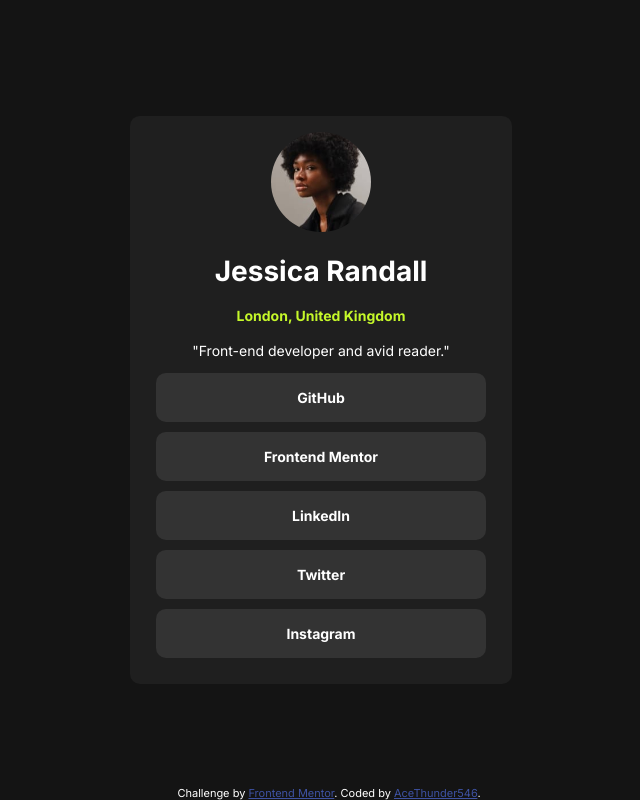
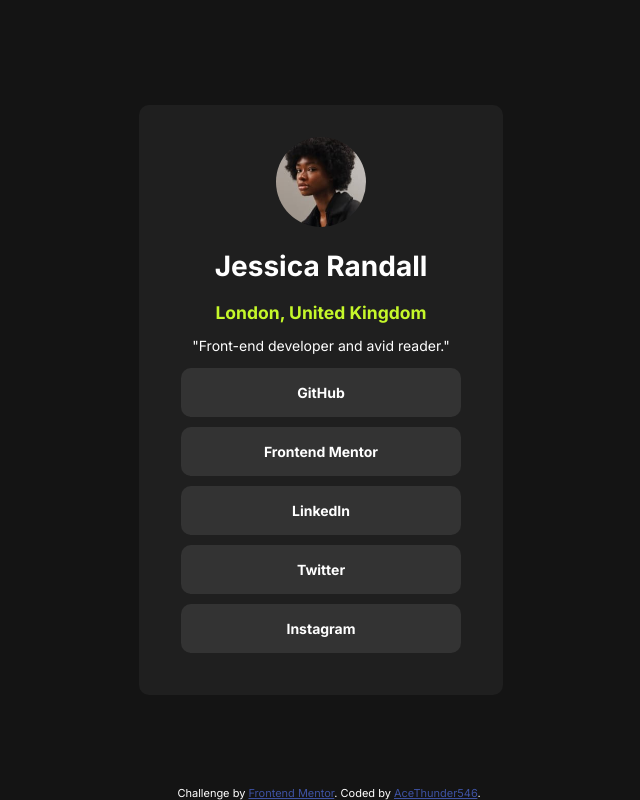
Before and after one commit to AceThunder546/social-links, a plain HTML site: page index.html in a window 1280 px wide. Shown: the whole page, without its empty margins (319-959 px from the left). Drawn offline with Linux system fonts and the light colour scheme.

Commit message:
fixed some things

```diff
--- a/index.html
+++ b/index.html
@@ -24,16 +24,19 @@
       transform: translate(-50%, -50%);
       text-align: center;
       background-color: hsl(0, 0%, 12%);
-      padding: 1rem;
+      padding: 2rem;
       border-radius: 10px;
-      width: 350px;
+      width: 300px;
     }
-    h4 {
+    h1 {
       font-weight: 700;
+    }
+    h2 {
+      font-size: 1.25em;
       color: hsl(75, 94%, 57%);
     }
     img {
-      width: 100px;
+      width: 90px;
       border-radius: 50%;
     }
     .links a {
@@ -67,7 +70,7 @@
       <div class="card">
         <img src="./assets/images/avatar-jessica.jpeg" alt="Jessica Randall">
         <h1>Jessica Randall</h1>
-        <h4>London, United Kingdom</h4>
+        <h2>London, United Kingdom</h2>
         <p>"Front-end developer and avid reader."</p>
       </div>
       <div class="links">
```
